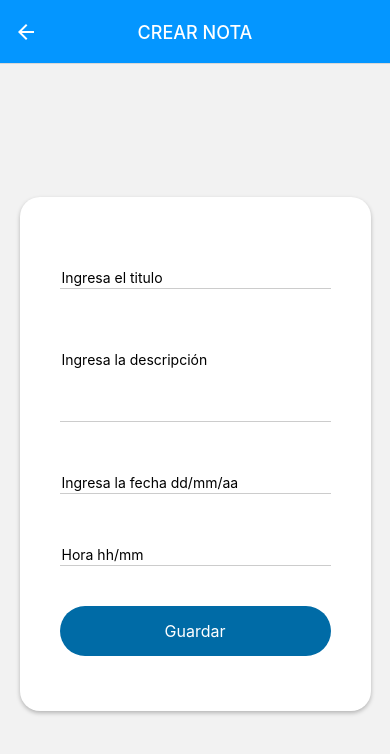
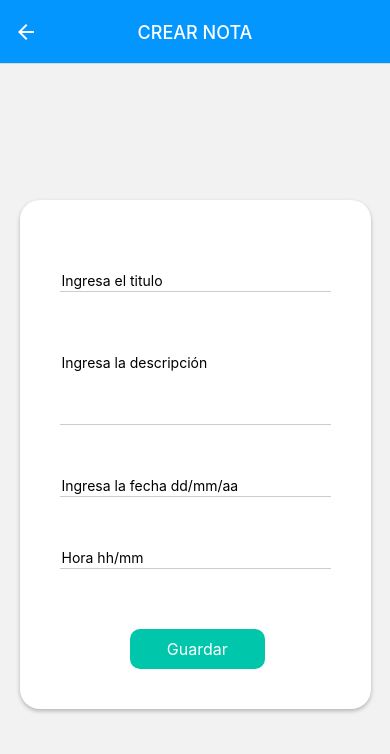
Before and after one commit to EduardoAjuchan/app-react-native, a React Native app: screen /Crear in a window 390 px wide. Shown: the top 754 px of the page. Built offline with nearby package versions, Linux system fonts and the light colour scheme.

Commit message:
Add: Create register on firebase and validations

```diff
--- a/screens/CreateNote.js
+++ b/screens/CreateNote.js
@@ -1,6 +1,10 @@
 import React, { useState } from 'react';
-import { Text, StyleSheet, View, TextInput, TouchableOpacity, Platform, ScrollView, Pressable } from 'react-native';
+import { Text, StyleSheet, View, TextInput, TouchableOpacity, Platform, ScrollView, Pressable, Alert } from 'react-native';
 import DateTimePicker from '@react-native-community/datetimepicker';
+
+import appFirebase from '../credenciales';
+import {getFirestore, collection, addDoc, getDocs, doc, deleteDoc, getDoc, setDoc } from 'firebase/firestore/lite';
+const db = getFirestore(appFirebase);
 
 export default function CreateNote(props) {
   const initialState = {
@@ -54,6 +58,35 @@ export default function CreateNote(props) {
   const saveDateTimePicker = () => {
     setShow(false);
   };
+  const handleChangeText = (value, name) => {
+    setEstado({ ...estado, [name]: value });
+  };
+
+  const saveNote = async() => {
+
+    try {
+      if(estado.titulo === '' || estado.detalle === '' || fecha === '' || hora === '') {
+        Alert.alert('Todos los campos son obligatorios');
+      }
+      else {
+        const nota ={
+          titulo: estado.titulo,
+          detalle: estado.detalle,
+          fecha: fecha,
+          hora: hora
+        }
+        await addDoc(collection(db, 'notas'),{
+          ...nota
+        })
+        Alert.alert('Nota guardada correctamente');
+        props.navigation.navigate('Notas');
+      }
+    } catch (error) {
+      console.log(error);
+    }
+
+    //console.log(nota);
+  }
 
   return (
     <ScrollView contentContainerStyle={styles.scrollContainer}>
@@ -63,12 +96,16 @@ export default function CreateNote(props) {
             <TextInput
               placeholder="Ingresa el titulo"
               style={styles.textoinput}
+              value = {estado.titulo}
+              onChangeText={(value) => handleChangeText(value, 'titulo')}
             />
             <TextInput
               placeholder="Ingresa la descripción"
               multiline={true}
               numberOfLines={4}
               style={styles.textoinput}
+              value = {estado.detalle}
+              onChangeText={(value) => handleChangeText(value, 'detalle')}
             />
             {/* Contenedor de la fecha */}
 
@@ -130,7 +167,7 @@ export default function CreateNote(props) {
               </View>
             )}
             <View>
-              <TouchableOpacity style={styles.button}>
+              <TouchableOpacity style={styles.botonEnviar} onPress={saveNote} >
                 <Text style={styles.textoBtnEnviar}>Guardar</Text>
               </TouchableOpacity>
             </View>
```
